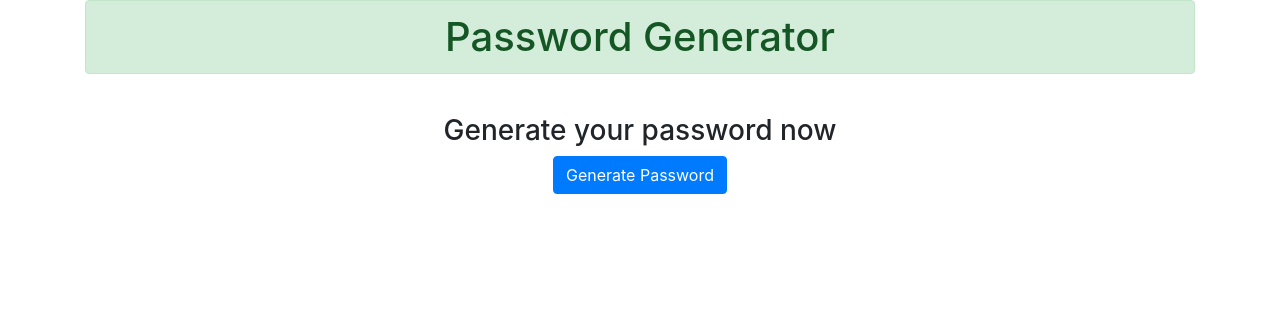
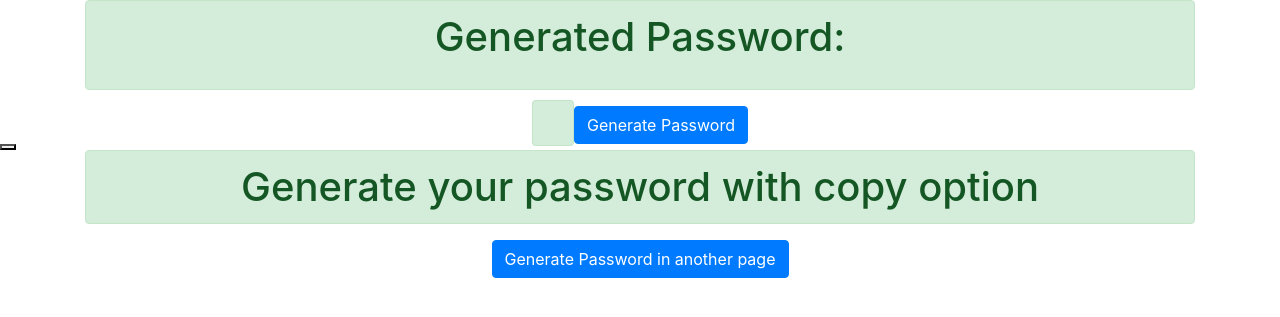
Before and after one commit to jiwan1721/Password-Generator-Django, a Django app: page / in a window 1280 px wide. Shown: the top 317 px of the page. Run offline with Django 3.2, Linux system fonts and the light colour scheme.

Commit message:
added more features

```diff
--- a/generator/templates/generator/home.html
+++ b/generator/templates/generator/home.html
@@ -1,11 +1,25 @@
 <link rel="stylesheet" href="https://cdn.jsdelivr.net/npm/bootstrap@4.6.1/dist/css/bootstrap.min.css" integrity="sha384-zCbKRCUGaJDkqS1kPbPd7TveP5iyJE0EjAuZQTgFLD2ylzuqKfdKlfG/eSrtxUkn" crossorigin="anonymous">
 
 <div class="container text-center">
-  <h1 class="alert alert-success">Password Generator</h1>
-  <br>
-  <h3>Generate your password now</h3>
+  <h1 class="alert alert-success">Generated Password: <p id="demo"></p></h1>
+  <a href="{% url 'home' %}" id ="hello" class="alert alert-success"></a>
+  <button onclick="myFunction()" class="btn btn-primary">Generate Password</button>
+</div>
+  <script>
+    function myFunction(){
+      document.getElementById("demo").innerHTML = "your password is:"+" "+ "{{password}}","generator/password.html";
+      document.getElementById("hello").innerHTML = "again";
 
+    }
+    function next(){
+      document.getElementById("demo").innerHTML = "your password is:"+" "+ "{{password}}";
+    }
+  </script>
+  <button onclick="copyPassword()"></button>
+</div>
+
+<div class="container text-center">
+  <h1 class="alert alert-success">Generate your password with copy option</h1>
   <form action="{% url 'password' %}">
-    <input type="submit" value="Generate Password" class="btn btn-primary">
+    <input type="submit" value="Generate Password in another page"  onclick="myFunction()" class="btn btn-primary">
   </form>
-</div>
--- a/generator/templates/generator/password.html
+++ b/generator/templates/generator/password.html
@@ -1,11 +1,14 @@
 <link rel="stylesheet" href="https://cdn.jsdelivr.net/npm/bootstrap@4.6.1/dist/css/bootstrap.min.css" integrity="sha384-zCbKRCUGaJDkqS1kPbPd7TveP5iyJE0EjAuZQTgFLD2ylzuqKfdKlfG/eSrtxUkn" crossorigin="anonymous">
-
+<div class="container text-center">
+  <h1 class="alert alert-success">Password Generator</h1>
+</div>
 <div class="container text-center">
   <h1>Your password is:
   <input type="text" class="alert alert-success" value="{{ password }}" id="myInput">
 </h1>
   <button onclick="copyPassword()" class="btn btn-warning">Copy text</button>
   <a href="{% url 'home' %}" class="btn btn-primary">Home</a>
+  <a href="{% url 'password' %}" class="btn btn-warning">Next</a>
 </div>
 
 <script>
--- a/generator/views.py
+++ b/generator/views.py
@@ -18,7 +18,8 @@
         else:
             return password
 def home(request):
-    return render(request, 'generator/home.html')
+    password=randpassword()
+    return render(request, 'generator/home.html', {'password':password})
 
 def about(request):
     return render(request, 'generator/about.html')
```
